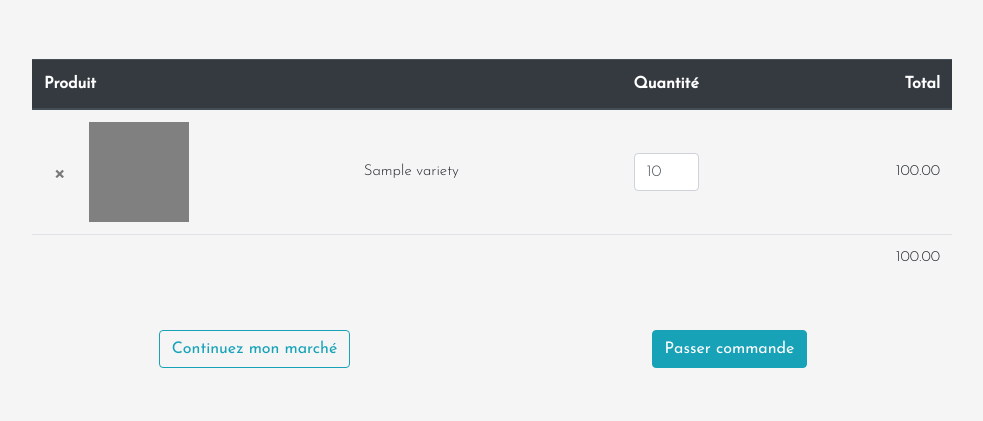
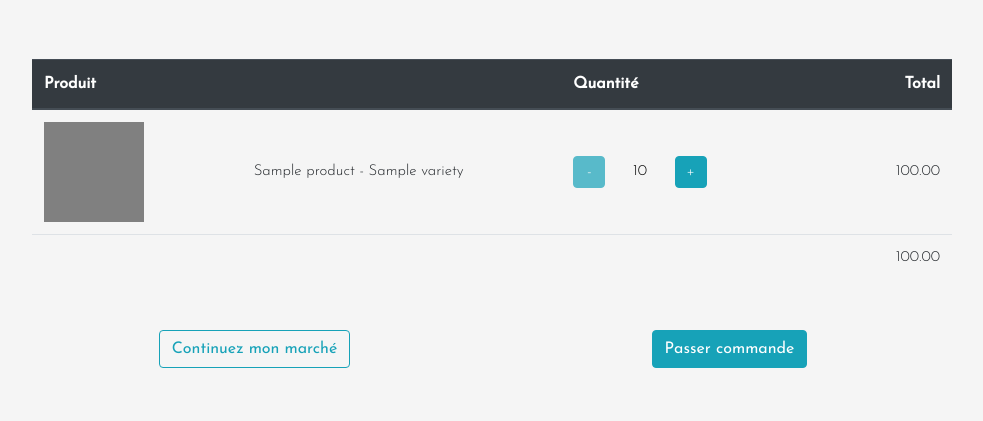
Before and after one commit to GregDupl/OnlineFarmerMarket, a Django app: page /panier in a window 1280 px wide. Shown: the part 61-482 px from the top of the page, without its empty margins (148-1131 px from the left). Run offline with Django 3.2, Linux system fonts and the light colour scheme; a user stored in the database is signed in; tables that the repository leaves empty hold one stand-in row (values such as "Sample post"); some libraries are stand-ins or nearby versions.

Commit message:
cart interface : css + integration in cart table

```diff
--- a/store/static/store/css/style.css
+++ b/store/static/store/css/style.css
@@ -138,8 +138,10 @@ footer{
   margin-bottom: 1em;
 }
 .infosproduct p{
-  text-align: center;
+  font-size: 0.9em;
+  text-align: left;
 }
+
 
 .table td
 {
@@ -187,3 +189,21 @@ h5{
 #create_account, #confirmpass{
   background-color: #e8f5e9;
 }
+
+.changebutton, .add{
+  text-align: center;
+  width:2em;
+  height: 2em;
+  padding : 0em;
+}
+.minus{
+  opacity: 0.7;
+}
+.quantity{
+  text-align: center;
+  width:4em;
+  height: 1em;
+  border: 1px;
+  background: none;
+  border-color: blue;
+}
--- a/store/templates/store/cart.html
+++ b/store/templates/store/cart.html
@@ -9,7 +9,7 @@
         <table class="table" data-url="{%url 'store:cart'%}">
           <thead class="thead-dark">
             <tr>
-              <th scope="col" colspan="3">Produit</th>
+              <th scope="col" colspan="2">Produit</th>
               <th scope="col">Quantité</th>
               <th scope="col" style="text-align : right">Total</th>
             </tr>
@@ -17,21 +17,20 @@
           <tbody>
             {%for elt in cart%}
               <tr data-product="{{elt.fk_variety.id}}" data-price="{{elt.fk_variety.price}}">
-                <td style="width:3em">
-                  <button type="button" class="close remove">
-                    <span class="remove">&times;</span>
-                  </button>
-                </td>
                 <td style="width:6em"><div class="table-image"></div></td>
-                <td class="text-center">{{elt.fk_variety.name}}</td>
-                <td style="width:4em">
-                  <input class="form-control" type="number" value="{{elt.quantity}}" min="1" max="{{elt.fk_variety.stock}}">
+                <td class="text-center">{{elt.fk_variety.fk_product.name|capfirst}} - {{elt.fk_variety.name}}</td>
+                <td>
+
+                {% with id=elt.fk_variety.id quantity=elt.quantity stock=elt.fk_variety.stock %}
+                  {%include 'store/cartbutton.html'%}
+                {%endwith%}
+
                 </td>
                 <td style="text-align : right" class="subtotal">{{elt.total}}</td>
               </tr>
             {%endfor%}
             <tr>
-              <td colspan="5" style="text-align : right" id="total_cart">{{total}}</td>
+              <td colspan="4" style="text-align : right" id="total_cart">{{total}}</td>
             </tr>
           </tbody>
         </table>
```
